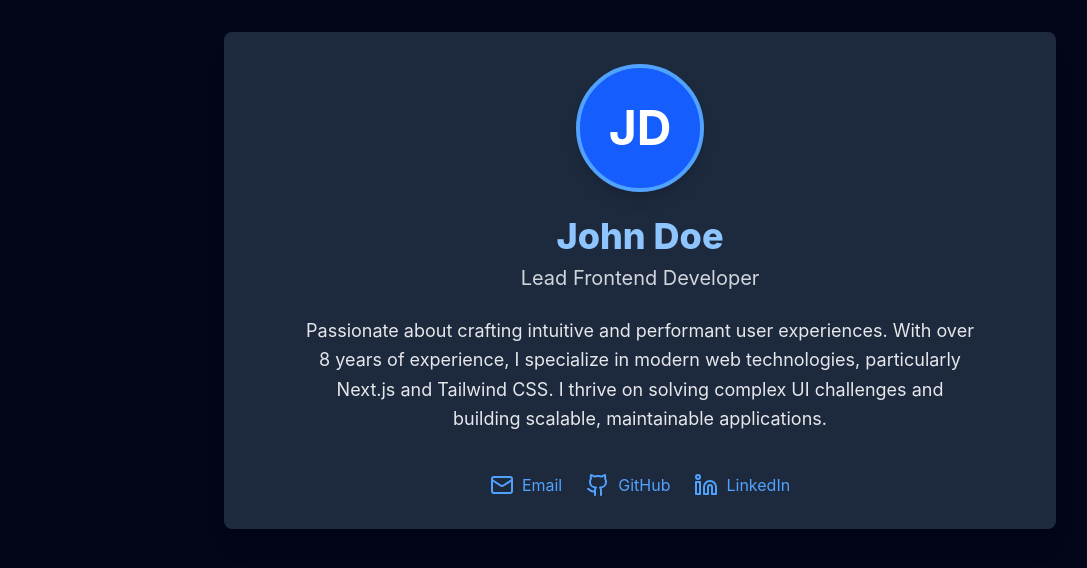
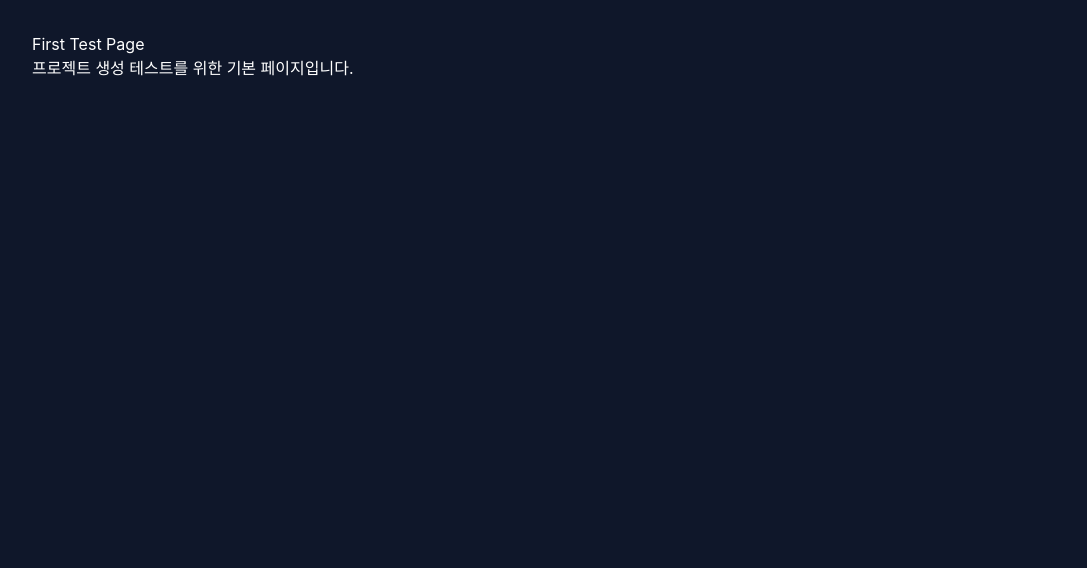
Before and after one commit to Sangbbgg/Antigravity-Web, a Next.js app: page /projects/first-test-page in a window 1280 px wide. Shown: the top 568 px of the page, without its empty margins (0-1087 px from the left). Built offline with nearby package versions, Linux system fonts and the light colour scheme.

Commit message:
fix: simplify generated project page to prevent build errors

```diff
--- a/src/app/projects/first-test-page/page.tsx
+++ b/src/app/projects/first-test-page/page.tsx
@@ -1,43 +1,8 @@
-import { Mail, Github, Linkedin } from 'lucide-react';
-
 export default function Page() {
   return (
-    <div className="min-h-screen bg-slate-950 text-gray-100">
-      <div className="max-w-4xl mx-auto p-8">
-        <div className="bg-slate-800 rounded-lg shadow-xl p-6 md:p-8 flex flex-col items-center space-y-6">
-          {/* Profile Picture/Avatar */}
-          <div className="w-32 h-32 rounded-full bg-blue-600 flex items-center justify-center text-5xl font-bold text-white shadow-lg border-4 border-blue-400">
-            JD
-          </div>
-
-          {/* Name and Title */}
-          <div className="text-center space-y-2">
-            <h1 className="text-4xl font-extrabold text-blue-300">John Doe</h1>
-            <p className="text-xl text-gray-300">Lead Frontend Developer</p>
-          </div>
-
-          {/* Bio */}
-          <p className="text-center text-lg max-w-2xl leading-relaxed text-gray-200">
-            Passionate about crafting intuitive and performant user experiences. With over 8 years of experience, I specialize in modern web technologies, particularly Next.js and Tailwind CSS. I thrive on solving complex UI challenges and building scalable, maintainable applications.
-          </p>
-
-          {/* Social/Contact Links */}
-          <div className="flex flex-wrap justify-center gap-6 pt-4">
-            <a href="mailto:john.doe@example.com" className="text-blue-400 hover:text-blue-300 transition-colors duration-200 flex items-center space-x-2" aria-label="Email John Doe">
-              <Mail size={24} />
-              <span className="hidden sm:inline">Email</span>
-            </a>
-            <a href="https://github.com/johndoe" target="_blank" rel="noopener noreferrer" className="text-blue-400 hover:text-blue-300 transition-colors duration-200 flex items-center space-x-2" aria-label="John Doe's GitHub profile">
-              <Github size={24} />
-              <span className="hidden sm:inline">GitHub</span>
-            </a>
-            <a href="https://linkedin.com/in/johndoe" target="_blank" rel="noopener noreferrer" className="text-blue-400 hover:text-blue-300 transition-colors duration-200 flex items-center space-x-2" aria-label="John Doe's LinkedIn profile">
-              <Linkedin size={24} />
-              <span className="hidden sm:inline">LinkedIn</span>
-            </a>
-          </div>
-        </div>
-      </div>
+    <div style={{ padding: '2rem', background: '#0f172a', color: 'white', minHeight: '100vh' }}>
+      <h1>First Test Page</h1>
+      <p>프로젝트 생성 테스트를 위한 기본 페이지입니다.</p>
     </div>
   );
 }
```
